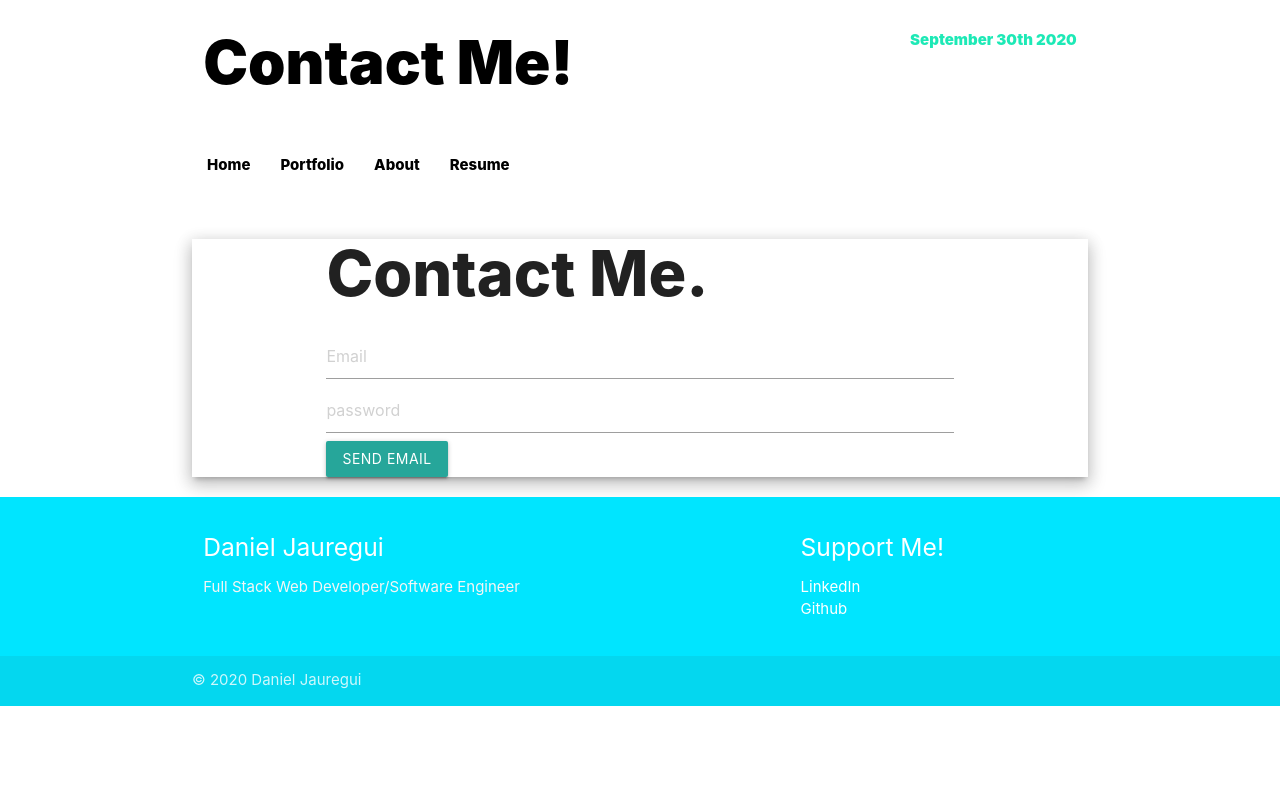
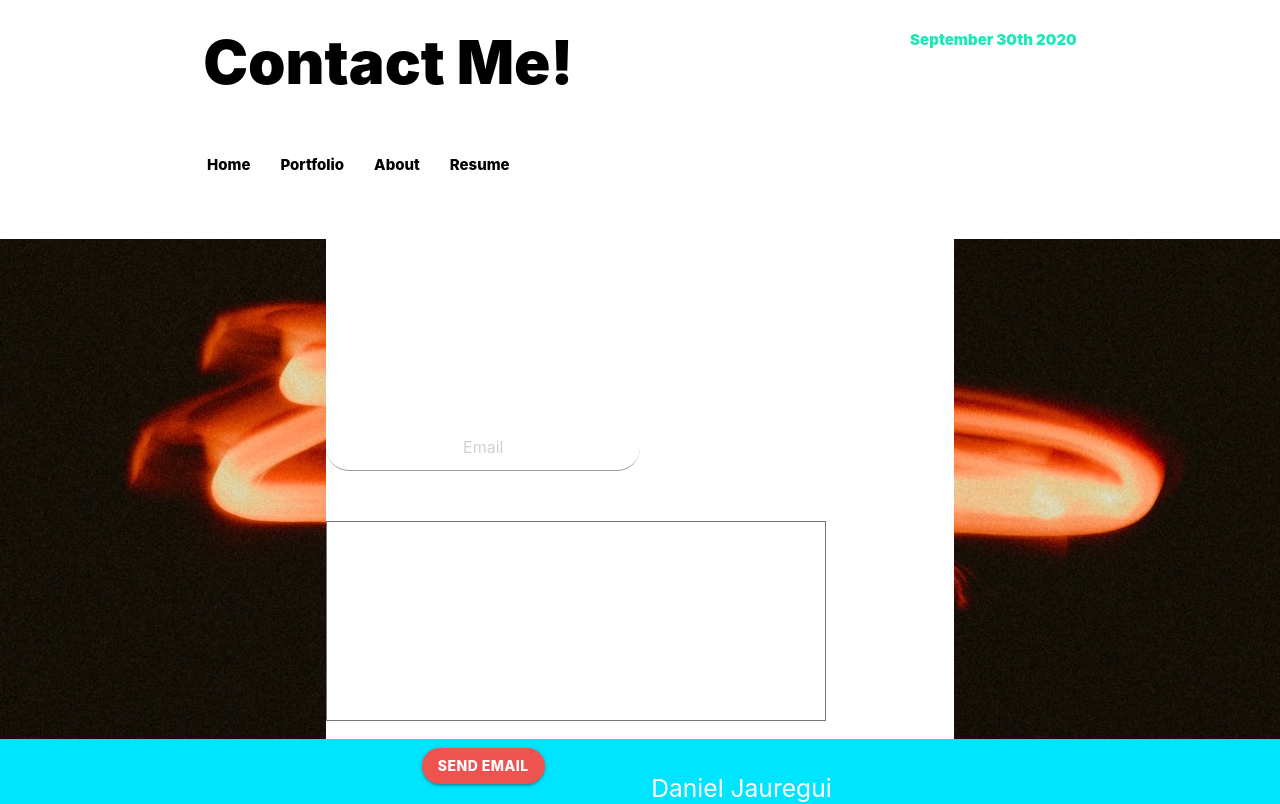
Before and after one commit to Kionling/kionPortfolio, a React (Create React App) app in the folder client/: page /contact in a window 1280 px wide. Shown: the top 804 px of the page. Built offline with nearby package versions, Linux system fonts and the light colour scheme.

Commit message:
Adding new banner on contact page. As well as creating the basic structure for email

```diff
--- /dev/null
+++ b/client/src/Components/ContactForm/contactForm.css
@@ -0,0 +1,18 @@
+#emailForm {
+    border-radius: 30px;
+}
+
+#textarea1 {
+ /* border-radius: 30px; */
+ height: 200px;
+ width: 500px;
+ resize: none;
+
+}
+
+#contactMe {
+    color: white;
+}
+#sendEmail {
+    border-radius: 20px;
+}
--- a/client/src/Components/ContactForm/index.js
+++ b/client/src/Components/ContactForm/index.js
@@ -1,15 +1,39 @@
 import React from "react";
+import contactFormStyles from "../ContactForm/contactForm.css";
 
 function ContactForm() {
   return (
-    <div className="row container">
-      <h1 className="bold800">Contact Me.</h1>
-      <form>
-        <input placeholder="Email" type="email"></input>
-
-        <input placeholder="password" type="password"></input>
-        <button className="btn">Send Email</button>
-      </form>
+    <div className="row container center white">
+      <div className="">
+        <h1 className="bold800" id="contactMe">
+          Contact Me, Send an Email.
+        </h1>
+      </div>
+      <div className="col l6">
+        <form>
+          <div className="row">
+            <label className="white-text bold800">Email</label>
+            <input
+              placeholder="Email"
+              id="emailForm"
+              className="white center"
+              type="email"
+            ></input>
+          </div>
+          <div className="row">
+            <label className="white-text bold800">Message...</label>
+            <textarea id="textarea1" class=" white"></textarea>
+          </div>
+          <div className="row">
+            <button
+              className="btn #ef5350 red lighten-1 bold800"
+              id="sendEmail"
+            >
+              Send Email
+            </button>
+          </div>
+        </form>
+      </div>
     </div>
   );
 }
--- a/client/src/pages/Contact/contact.css
+++ b/client/src/pages/Contact/contact.css
@@ -27,3 +27,11 @@
     height: 500px;
     background-image: url(../Contact/images/db4d71776f520fac4a00d0fb20cb518c.gif) ;
 }
+
+#contactFormBanner {
+    background-image: url(./images/SnappaContactBanner.jpg);
+    background-repeat: no-repeat;
+    background-position: center;
+    background-size: cover;
+    height: 500px;
+}
--- a/client/src/pages/Contact/contact.js
+++ b/client/src/pages/Contact/contact.js
@@ -52,8 +52,10 @@ function Contact() {
           </div>
         </nav>
       </div>
-      <div className="z-depth-3 container ">
-        <ContactForm></ContactForm>
+      <div id="contactFormBanner">
+        <div className=" container ">
+          <ContactForm></ContactForm>
+        </div>
       </div>
 
       <footer class="page-footer #00e5ff cyan accent-3">
--- a/client/src/pages/Portfolio/portfolio.js
+++ b/client/src/pages/Portfolio/portfolio.js
@@ -51,6 +51,11 @@ function Portfolio() {
               <li>
                 <Link to="/aboutMe" class="black-text bold800">
                   About
+                </Link>
+              </li>
+              <li>
+                <Link to="/Resume" class="black-text bold800">
+                  Resume
                 </Link>
               </li>
             </ul>
```
Also changed, not shown: client/src/pages/Contact/images/SnappaContactBanner.jpg (added), 1 other file (tests, documents, lock files or other folders).
